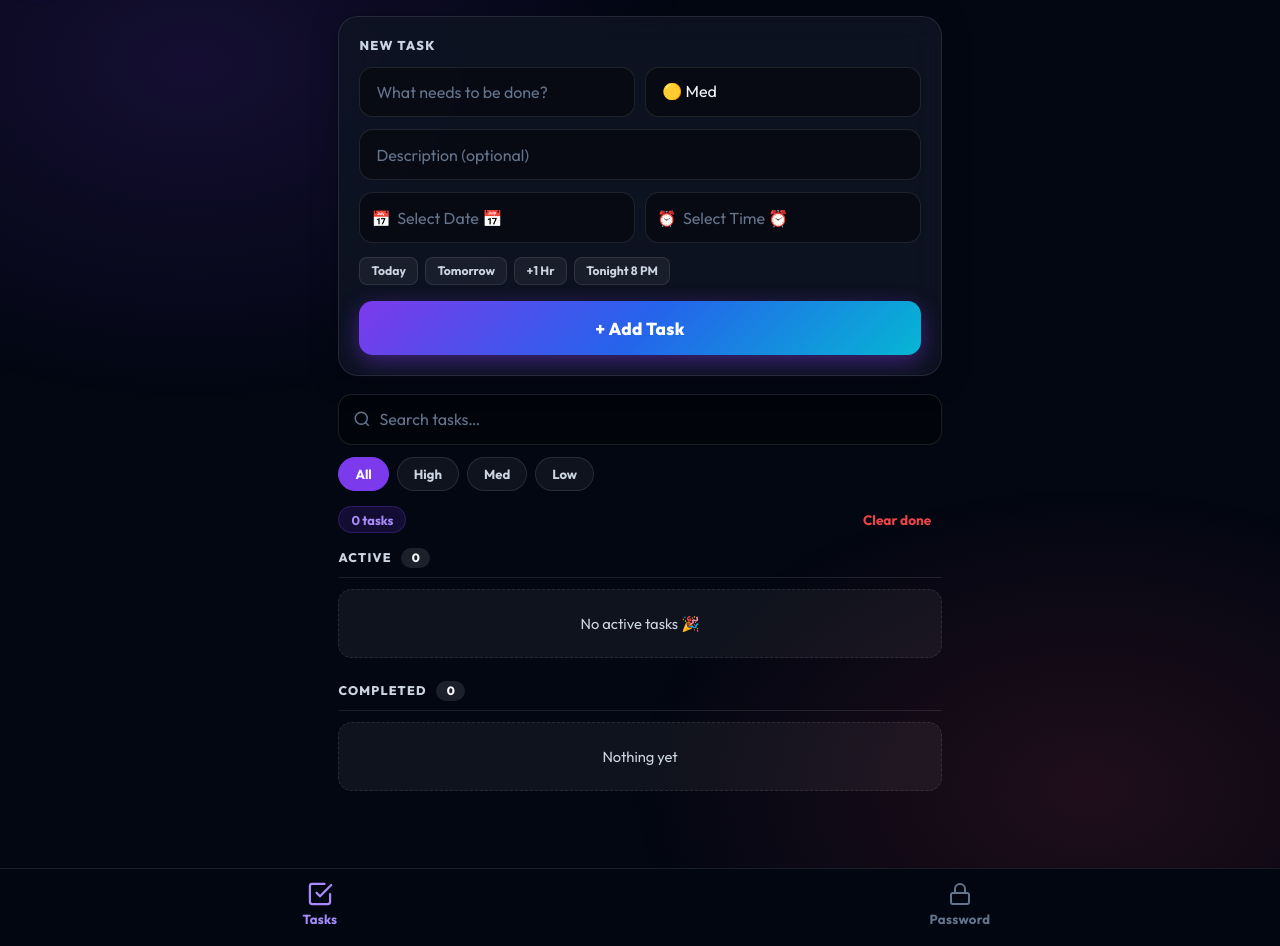
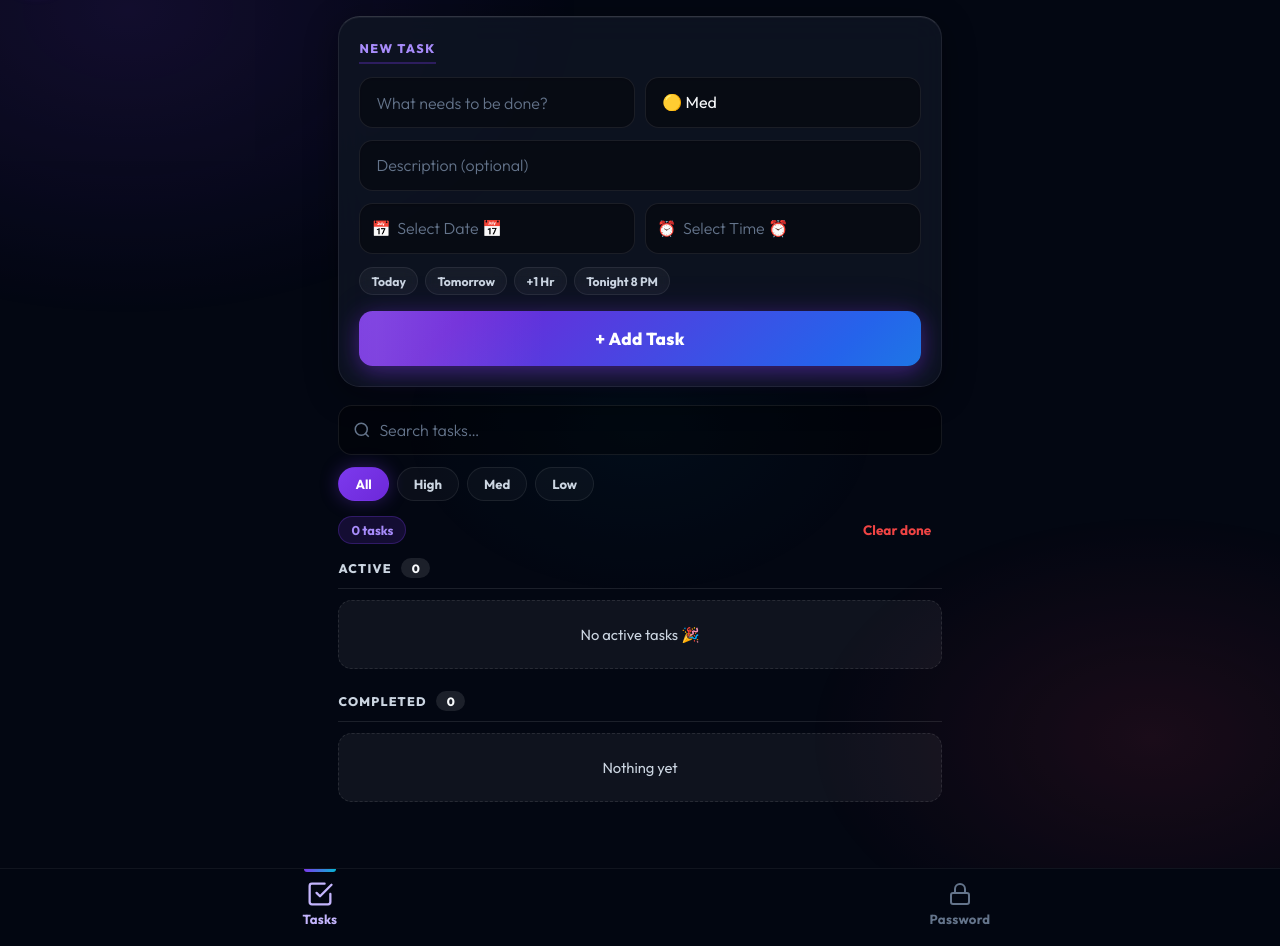
Before and after one commit to teny30/day-to-day-app, a Flask app: page / in a window 1280 px wide. Shown: the part 94-1040 px from the top of the page. Run offline with Flask 3, Linux system fonts and the light colour scheme; the visitor is signed in with stand-in values (Sample User, id 1); data that the repository does not hold is empty.

Commit message:
Premium UI redesign: shimmer buttons, glass cards, animated gradients, frosted nav, overdue pulse

```diff
--- a/todo_list/static/style.css
+++ b/todo_list/static/style.css
@@ -37,9 +37,16 @@ body::before {
     content:'';
     position:fixed; inset:0;
     background:
-        radial-gradient(ellipse 60% 50% at 15% 15%, rgba(124,58,237,0.15) 0%, transparent 65%),
-        radial-gradient(ellipse 55% 45% at 85% 85%, rgba(244,63,94,0.12) 0%, transparent 65%);
+        radial-gradient(ellipse 60% 50% at 10% 10%, rgba(124,58,237,0.18) 0%, transparent 60%),
+        radial-gradient(ellipse 50% 40% at 90% 80%, rgba(244,63,94,0.14) 0%, transparent 55%),
+        radial-gradient(ellipse 40% 35% at 50% 50%, rgba(6,182,212,0.06) 0%, transparent 50%);
     pointer-events:none; z-index:0;
+    animation: meshShift 12s ease-in-out infinite alternate;
+}
+@keyframes meshShift {
+    0% { opacity:1; }
+    50% { opacity:0.7; }
+    100% { opacity:1; }
 }
 
 /* ── HEADER ────────────────────────────────────────── */
@@ -127,9 +134,9 @@ body::before {
     position:fixed; bottom:0; left:0; right:0;
     height: calc(var(--nav-h) + var(--safe-bottom));
     padding-bottom: var(--safe-bottom);
-    background: rgba(3,7,18,0.96);
-    backdrop-filter: blur(24px);
-    border-top:1px solid var(--border);
+    background: rgba(3,7,18,0.92);
+    backdrop-filter: blur(28px); -webkit-backdrop-filter: blur(28px);
+    border-top:1px solid rgba(255,255,255,0.06);
     display:flex; z-index:100;
 }
 .nav-btn {
@@ -140,44 +147,68 @@ body::before {
     font-family:'Outfit',sans-serif;
     font-size:0.82rem; font-weight:700;
     letter-spacing:0.02em;
-    transition:color 0.2s;
+    transition:color 0.25s;
     padding-top:0.4rem;
+    position:relative;
 }
-.nav-btn.active { color:var(--primary-light); }
-.nav-btn svg { width:24px; height:24px; transition: transform 0.2s; }
-.nav-btn.active svg { transform: scale(1.12); }
+.nav-btn.active { color:#c4b5fd; }
+.nav-btn.active::before {
+    content:''; position:absolute; top:0; left:50%; transform:translateX(-50%);
+    width:32px; height:3px; border-radius:0 0 4px 4px;
+    background:linear-gradient(90deg,#7c3aed,#06b6d4);
+}
+.nav-btn svg { width:24px; height:24px; transition: transform 0.25s cubic-bezier(0.34,1.56,0.64,1); }
+.nav-btn.active svg { transform: scale(1.15); }
 
 /* ── INPUTS ─────────────────────────────────────────── */
 input[type="text"], input[type="password"], input[type="date"], input[type="time"], select {
     width:100%;
     padding:0.9rem 1rem;
-    background:rgba(0,0,0,0.4);
-    border:1px solid var(--border);
+    background:rgba(0,0,0,0.35);
+    border:1px solid rgba(255,255,255,0.08);
     border-radius:0.85rem;
     color:var(--text); font-family:'Outfit',sans-serif;
     font-size:1rem; outline:none;
-    transition:border-color 0.2s, box-shadow 0.2s;
+    transition:border-color 0.3s, box-shadow 0.3s, background 0.3s;
     -webkit-appearance:none;
+    box-shadow: inset 0 1px 3px rgba(0,0,0,0.2);
 }
 input:focus, select:focus {
-    border-color:rgba(167,139,250,0.6);
-    box-shadow:0 0 0 3px rgba(124,58,237,0.18);
+    border-color:rgba(167,139,250,0.5);
+    box-shadow:0 0 0 3px rgba(124,58,237,0.15), inset 0 1px 3px rgba(0,0,0,0.2);
+    background:rgba(0,0,0,0.45);
 }
-input::placeholder { color:var(--muted); }
+input::placeholder { color:var(--muted); font-weight:300; }
 select option { background:#0d1117; color: var(--text); }
 
 /* ── BUTTONS ─────────────────────────────────────────── */
 .primary-btn {
     width:100%; padding:1.05rem 1.2rem;
-    background:linear-gradient(135deg,#7c3aed,#2563eb,#06b6d4);
+    background:linear-gradient(135deg,#7c3aed,#6d28d9,#2563eb,#06b6d4);
+    background-size:200% 200%;
     color:white; border:none; border-radius:0.85rem;
     font-size:1.08rem; font-weight:800;
     font-family:'Outfit',sans-serif;
     cursor:pointer; letter-spacing:0.02em;
-    box-shadow:0 6px 22px rgba(124,58,237,0.45);
+    box-shadow:0 6px 22px rgba(124,58,237,0.4), 0 0 40px rgba(124,58,237,0.1);
     transition:all 0.25s;
+    position:relative; overflow:hidden;
+    animation: btnGradientShift 4s ease infinite;
 }
-.primary-btn:active { transform:scale(0.98); }
+@keyframes btnGradientShift {
+    0%,100% { background-position:0% 50%; }
+    50% { background-position:100% 50%; }
+}
+.primary-btn::after {
+    content:''; position:absolute; top:0; left:-100%; width:60%; height:100%;
+    background:linear-gradient(90deg,transparent,rgba(255,255,255,0.12),transparent);
+    transition:none; animation: btnShimmer 3s ease-in-out infinite;
+}
+@keyframes btnShimmer {
+    0%,100% { left:-100%; }
+    50% { left:120%; }
+}
+.primary-btn:active { transform:scale(0.97); box-shadow:0 3px 12px rgba(124,58,237,0.5); }
 
 .text-danger-btn {
     background:none; border:none; color:var(--high);
@@ -195,16 +226,20 @@ select option { background:#0d1117; color: var(--text); }
 .add-card {
     background:var(--glass);
     backdrop-filter:blur(16px);
-    border:1px solid var(--border);
-    border-radius:1.25rem;
+    border:1px solid rgba(255,255,255,0.08);
+    border-top:1px solid rgba(255,255,255,0.15);
+    border-radius:1.35rem;
     padding:1.25rem;
     margin-bottom:1.1rem;
-    box-shadow:0 6px 28px rgba(0,0,0,0.35);
+    box-shadow:0 8px 32px rgba(0,0,0,0.4), inset 0 1px 0 rgba(255,255,255,0.05);
 }
 .section-label {
-    font-size:0.8rem; font-weight:800;
-    text-transform:uppercase; letter-spacing:0.1em;
-    color:var(--muted2); margin-bottom:0.85rem;
+    font-size:0.78rem; font-weight:800;
+    text-transform:uppercase; letter-spacing:0.12em;
+    color:var(--primary-light); margin-bottom:0.85rem;
+    display:inline-block;
+    padding-bottom:0.35rem;
+    border-bottom:2px solid rgba(124,58,237,0.3);
 }
 .form-stack { display:flex; flex-direction:column; gap:0.75rem; }
 .form-row { display:flex; gap:0.65rem; }
@@ -234,20 +269,22 @@ input[type="time"]::-webkit-calendar-picker-indicator:hover {
     display: flex; gap: 0.45rem; flex-wrap: wrap; margin-top: 0.1rem; margin-bottom: 0.25rem;
 }
 .timing-chip {
-    background: rgba(255, 255, 255, 0.05);
-    border: 1px solid var(--border);
+    background: rgba(255, 255, 255, 0.04);
+    backdrop-filter: blur(8px);
+    border: 1px solid rgba(255,255,255,0.08);
     color: var(--muted2);
     font-size: 0.76rem; font-weight: 700;
     font-family: 'Outfit', sans-serif;
-    padding: 0.35rem 0.7rem; border-radius: 0.5rem;
-    cursor: pointer; transition: all 0.2s ease;
+    padding: 0.35rem 0.7rem; border-radius: 999px;
+    cursor: pointer; transition: all 0.25s ease;
     display: inline-flex; align-items: center; gap: 0.25rem;
 }
 .timing-chip:hover, .timing-chip:active {
-    background: rgba(124, 58, 237, 0.25);
-    border-color: var(--primary-light);
+    background: rgba(124, 58, 237, 0.2);
+    border-color: rgba(167,139,250,0.4);
     color: #e0e7ff;
-    box-shadow: 0 0 12px rgba(124, 58, 237, 0.35);
+    box-shadow: 0 0 16px rgba(124, 58, 237, 0.25);
+    transform: translateY(-1px);
 }
 
 .filter-bar {
@@ -265,13 +302,16 @@ input[type="time"]::-webkit-calendar-picker-indicator:hover {
 .pills { display:flex; gap:0.5rem; flex-wrap:wrap; }
 .pill {
     padding:0.5rem 1rem; border-radius:999px;
-    border:1px solid var(--border);
-    background:var(--surface); color:var(--muted2);
+    border:1px solid rgba(255,255,255,0.08);
+    background:rgba(255,255,255,0.03); color:var(--muted2);
     font-size:0.82rem; font-weight:700;
     font-family:'Outfit',sans-serif; cursor:pointer;
-    transition:all 0.2s;
+    transition:all 0.25s;
 }
-.pill.active { background:var(--primary); border-color:var(--primary); color:white; }
+.pill.active {
+    background:linear-gradient(135deg,#7c3aed,#6d28d9); border-color:transparent; color:white;
+    box-shadow: 0 0 18px rgba(124,58,237,0.35);
+}
 
 .task-stats {
     display:flex; justify-content:space-between;
--- a/todo_list/templates/app.html
+++ b/todo_list/templates/app.html
@@ -12,7 +12,7 @@
     <link rel="manifest" href="/static/manifest.json">
     <link rel="apple-touch-icon" href="/static/icons/icon-192.png">
     <link href="https://fonts.googleapis.com/css2?family=Outfit:wght@300;400;500;600;700;800&display=swap" rel="stylesheet">
-    <link rel="stylesheet" href="/static/style.css?v=9">
+    <link rel="stylesheet" href="/static/style.css?v=12">
 </head>
 <body>
 
```
Also changed, not shown: other parts of todo_list/static/style.css (+50 -19 lines), mobile_app/www/style.css (+125 -56 lines).
